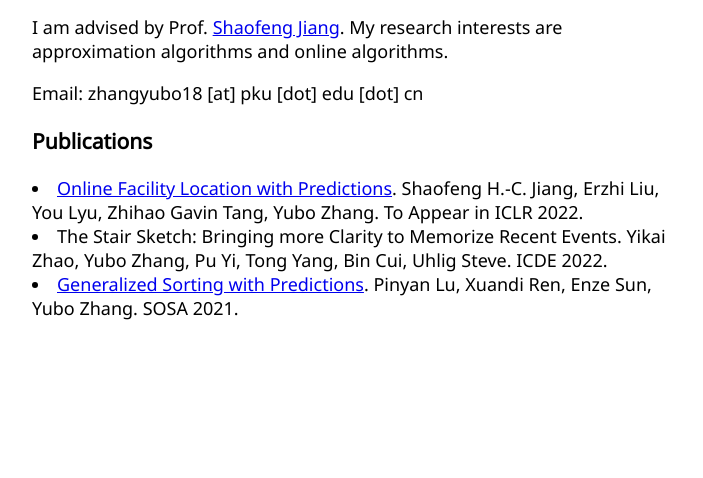
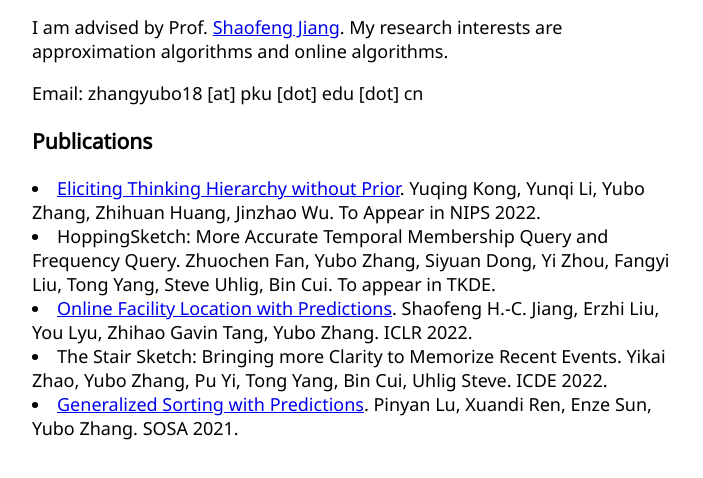
Before and after one commit to FalsytaZ/falsytaz.github.io, a plain HTML site: page index.html in a window 1280 px wide. Shown: the part 202-680 px from the top of the page, without its empty margins (288-991 px from the left). Drawn offline with Linux system fonts and the light colour scheme.

Commit message:
Update index.html

```diff
--- a/index.html
+++ b/index.html
@@ -18,7 +18,9 @@
 
         <h3>Publications</h3>
 
-        <li><a href="https://arxiv.org/abs/2110.08840">Online Facility Location with Predictions</a>. Shaofeng H.-C. Jiang, Erzhi Liu, You Lyu, Zhihao Gavin Tang, Yubo Zhang. To Appear in ICLR 2022. </li>
+        <li><a href="https://arxiv.org/abs/2109.10619">Eliciting Thinking Hierarchy without Prior</a>. Yuqing Kong, Yunqi Li, Yubo Zhang, Zhihuan Huang, Jinzhao Wu. To Appear in NIPS 2022. </li>
+        <li>HoppingSketch: More Accurate Temporal Membership Query and Frequency Query. Zhuochen Fan, Yubo Zhang, Siyuan Dong, Yi Zhou, Fangyi Liu, Tong Yang, Steve Uhlig, Bin Cui. To appear in TKDE. </li>
+        <li><a href="https://arxiv.org/abs/2110.08840">Online Facility Location with Predictions</a>. Shaofeng H.-C. Jiang, Erzhi Liu, You Lyu, Zhihao Gavin Tang, Yubo Zhang. ICLR 2022. </li>
         <li>The Stair Sketch: Bringing more Clarity to Memorize Recent Events. Yikai Zhao, Yubo Zhang, Pu Yi, Tong Yang, Bin Cui, Uhlig Steve. ICDE 2022. </li>
         <li><a href="https://arxiv.org/abs/2011.00172">Generalized Sorting with Predictions</a>. Pinyan Lu, Xuandi Ren, Enze Sun, Yubo Zhang. SOSA 2021. </li>
     </body>
```
